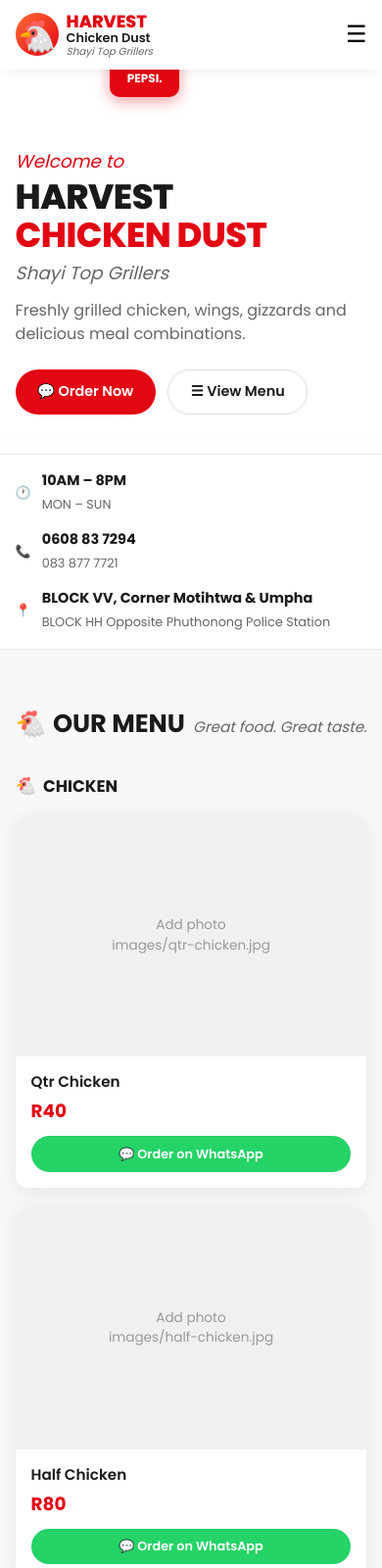
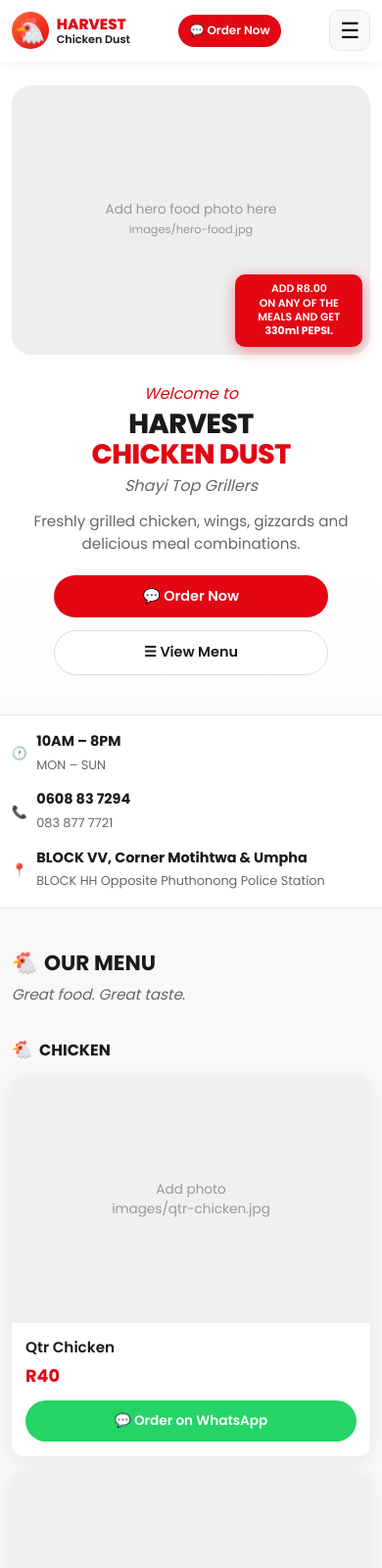
Before and after one commit to Mawelanoah/harvest-chicken-dust, a plain HTML site: page index.html in a window 390 px wide. Shown: the top 1600 px of the page at 98% size. Drawn offline with Linux system fonts and the light colour scheme.

Commit message:
Add files via upload

```diff
--- a/styles.css
+++ b/styles.css
@@ -71,6 +71,7 @@ a { color: inherit; text-decoration: none; }
   box-shadow: 0 2px 12px rgba(0,0,0,0.06);
 }
 .header-inner {
+  position: relative;
   display: flex;
   align-items: center;
   justify-content: space-between;
@@ -521,36 +522,180 @@ a { color: inherit; text-decoration: none; }
 }
 
 /* ===== Responsive ===== */
+
+/* Tablet */
 @media (max-width: 960px) {
-  .hero-grid { grid-template-columns: 1fr; }
-  .hero-image { order: -1; max-width: 500px; margin: 0 auto; }
-  .menu-grid { grid-template-columns: repeat(2, 1fr); }
-  .bottom-grid { grid-template-columns: 1fr; }
+  .hero-grid {
+    grid-template-columns: 1fr;
+    gap: 1.75rem;
+    text-align: center;
+  }
+  .hero-text { display: flex; flex-direction: column; align-items: center; }
+  .hero-desc { max-width: 100%; }
+  .hero-image { order: -1; max-width: 520px; margin: 0 auto; width: 100%; }
+  .hero-btns { justify-content: center; }
+  .menu-grid { grid-template-columns: repeat(2, 1fr); gap: 1rem; }
+  .bottom-grid { grid-template-columns: 1fr; gap: 1.25rem; }
+  .section-header { flex-direction: column; align-items: flex-start; gap: 0.25rem; }
 }
 
+/* Mobile */
 @media (max-width: 700px) {
-  .nav { display: none; }
-  .nav.open {
-    display: flex;
-    flex-direction: column;
+  .container { width: 94%; }
+
+  /* Header */
+  .header-inner {
+    padding: 0.65rem 0;
+    gap: 0.5rem;
+  }
+  .logo-img { height: 40px; }
+  .logo-icon { width: 38px; height: 38px; font-size: 1.6rem; }
+  .logo-text strong { font-size: 0.95rem; }
+  .logo-text span { font-size: 0.7rem; }
+  .logo-text small { font-size: 0.6rem; }
+
+  .nav {
+    display: none;
     position: absolute;
     top: 100%;
-    left: 0; right: 0;
+    left: 0;
+    right: 0;
     background: #fff;
-    padding: 1rem;
-    box-shadow: 0 8px 20px rgba(0,0,0,0.1);
+    flex-direction: column;
+    padding: 0.75rem 1rem 1rem;
+    box-shadow: 0 10px 25px rgba(0,0,0,0.12);
+    gap: 0;
+    border-top: 1px solid var(--border);
+  }
+  .nav.open { display: flex; }
+  .nav a {
+    padding: 0.85rem 0.5rem;
+    font-size: 1rem;
+    border-bottom: 1px solid #f0f0f0;
+  }
+  .nav a:last-child { border-bottom: none; }
+  .nav a.active::after { display: none; }
+  .nav a.active { color: var(--red); font-weight: 600; }
+
+  .menu-toggle {
+    display: grid;
+    place-items: center;
+    width: 42px;
+    height: 42px;
+    font-size: 1.4rem;
+    background: var(--bg-light);
+    border-radius: 10px;
+    border: 1px solid var(--border);
+  }
+
+  /* Keep a compact Order button on mobile */
+  .btn-order {
+    display: inline-flex;
+    padding: 0.5rem 0.9rem;
+    font-size: 0.8rem;
+  }
+
+  /* Hero */
+  .hero { padding-top: 1.5rem; }
+  .hero h1 { font-size: 2rem; }
+  .welcome { font-size: 1rem; }
+  .tagline { font-size: 1rem; }
+  .hero-desc { font-size: 0.95rem; margin-bottom: 1.25rem; }
+  .hero-btns {
+    flex-direction: column;
+    width: 100%;
+    max-width: 280px;
+  }
+  .hero-btns .btn { width: 100%; }
+  .pepsi-badge {
+    font-size: 0.68rem;
+    padding: 0.55rem 0.75rem;
+    max-width: 130px;
+    bottom: 8px;
+    right: 8px;
+  }
+
+  /* Info bar */
+  .info-bar { padding: 1rem 0; }
+  .info-bar-inner {
+    flex-direction: column;
+    gap: 0.85rem;
+    align-items: flex-start;
+  }
+  .info-item { gap: 0.6rem; }
+  .info-item strong { font-size: 0.9rem; }
+  .info-item span { font-size: 0.8rem; }
+
+  /* Menu */
+  .section { padding: 2.5rem 0; }
+  .section-header h2 { font-size: 1.35rem; }
+  .menu-grid {
+    grid-template-columns: 1fr;
+    gap: 1rem;
+  }
+  .menu-category { margin-bottom: 2rem; }
+  .cat-title { font-size: 1rem; margin-bottom: 0.85rem; }
+  .card-body { padding: 0.9rem; }
+  .card-body h4 { font-size: 0.95rem; }
+  .price { font-size: 1.1rem; }
+  .btn-wa {
+    font-size: 0.85rem;
+    padding: 0.7rem 1rem; /* larger tap target */
+  }
+
+  /* Pepsi banner */
+  .pepsi-banner { padding: 1.5rem 0; }
+  .pepsi-inner {
+    flex-direction: column;
+    text-align: center;
+    gap: 1.25rem;
+  }
+  .pepsi-left {
+    flex-direction: column;
+    align-items: center;
+  }
+  .pepsi-left h3 { font-size: 1.35rem; }
+  .pepsi-right {
+    flex-direction: column;
+    align-items: center;
+  }
+  .banner-food-box { width: 140px; height: 80px; }
+  .banner-tag { font-size: 1rem; }
+
+  /* Why / Locations / CTA */
+  .why-box, .locations-box, .cta-box {
+    padding: 1.25rem;
+  }
+  .why-grid {
+    grid-template-columns: 1fr 1fr;
     gap: 0.75rem;
   }
-  .menu-toggle { display: block; }
-  .menu-grid { grid-template-columns: 1fr; }
-  .info-bar-inner { flex-direction: column; gap: 0.9rem; }
-  .pepsi-inner { flex-direction: column; text-align: center; }
-  .pepsi-left { flex-direction: column; }
-  .why-grid { grid-template-columns: 1fr 1fr; }
-  .header-inner { flex-wrap: wrap; }
-  .btn-order { display: none; }
+  .why-item { padding: 0.85rem 0.5rem; }
+  .why-item strong { font-size: 0.8rem; }
+  .why-item p { font-size: 0.72rem; }
+  .cta-phones { font-size: 1.05rem; }
+  .btn-lg { width: 100%; }
+
+  /* Footer */
+  .footer-inner {
+    flex-direction: column;
+    text-align: center;
+    gap: 1rem;
+    align-items: center;
+  }
+  .footer-loc { line-height: 1.5; }
 }
 
+/* Small phones */
 @media (max-width: 400px) {
   .why-grid { grid-template-columns: 1fr; }
+  .hero h1 { font-size: 1.75rem; }
+  .btn-order { padding: 0.45rem 0.7rem; font-size: 0.75rem; }
+  .logo-text small { display: none; }
 }
+
+/* Prevent horizontal scroll */
+html, body {
+  overflow-x: hidden;
+  max-width: 100vw;
+}
```
